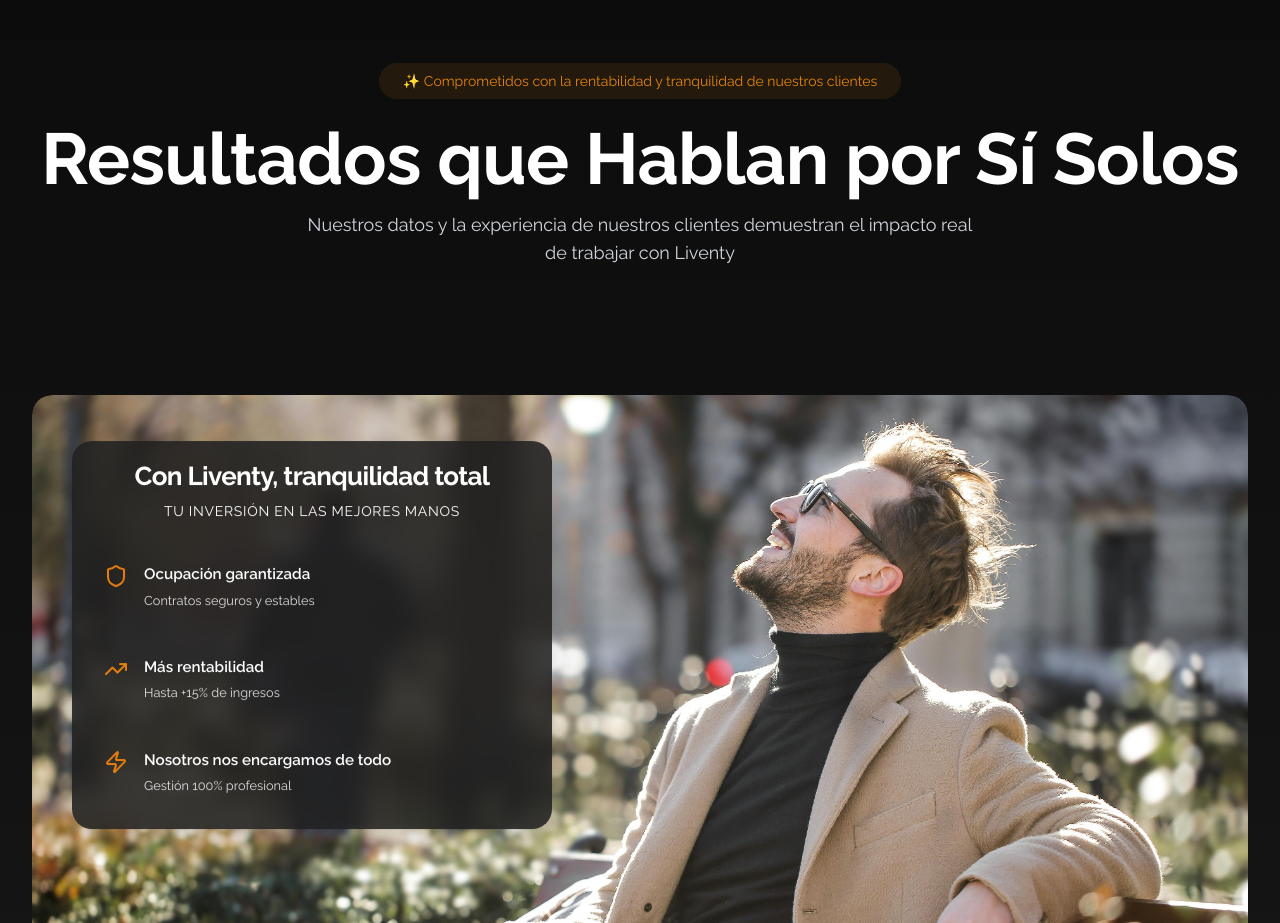
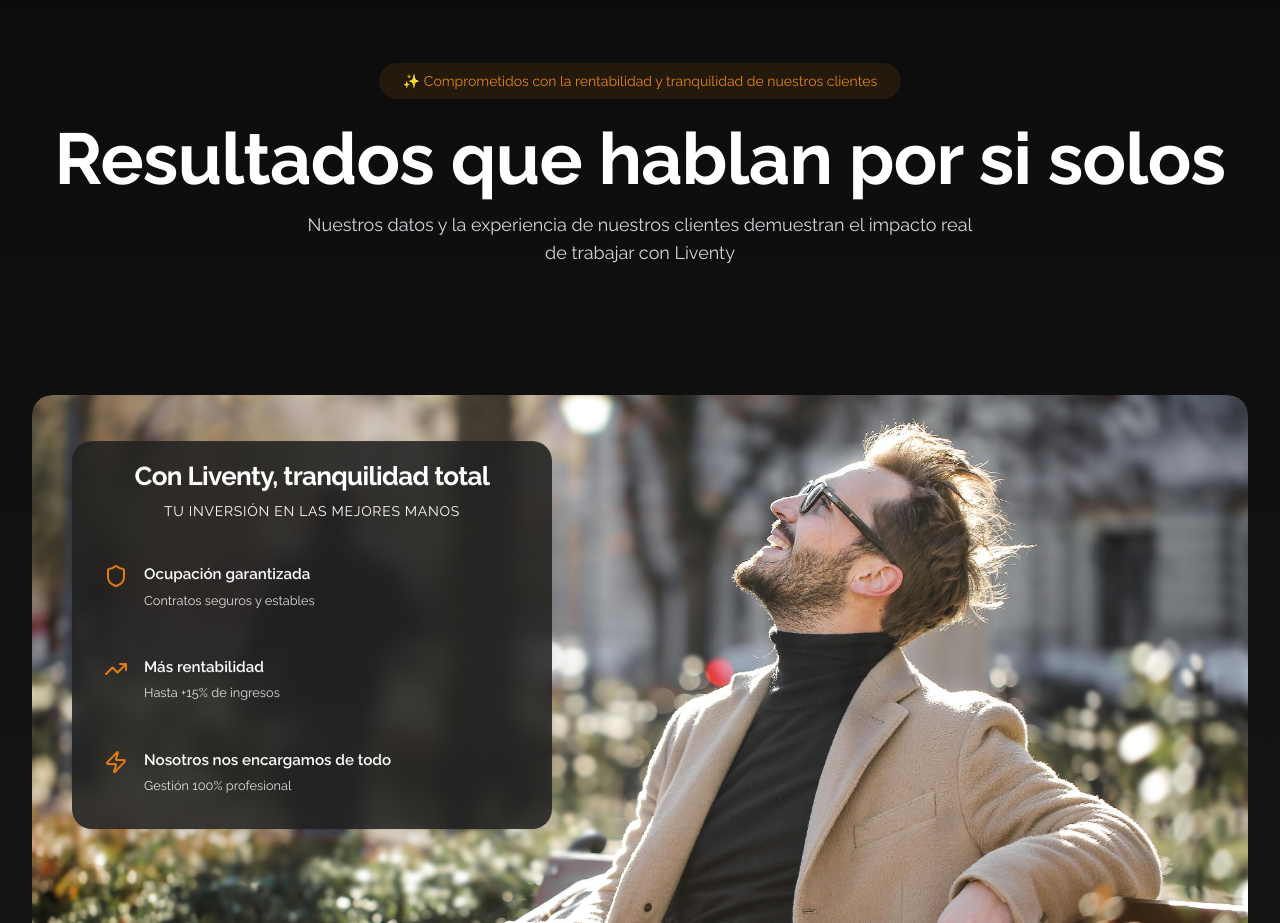
Before and after one commit to LiventyGestion/Liventy-gestion, a React (Vite) app: page / in a window 1280 px wide. Shown: the part 4500-5423 px from the top of the page. Built offline with nearby package versions, Linux system fonts and the light colour scheme.

Commit message:
Fix: Correct title casing in Stats component

```diff
--- a/src/components/Stats.tsx
+++ b/src/components/Stats.tsx
@@ -25,7 +25,7 @@ const Stats = () => {
               </p>
             </div>
             <h2 className="text-5xl sm:text-6xl lg:text-7xl font-bold mb-4 text-white">
-              Resultados que Hablan por Sí Solos
+              Resultados que hablan por si solos
             </h2>
             <p className="text-lg text-gray-300 max-w-2xl mx-auto">
               Nuestros datos y la experiencia de nuestros clientes demuestran el impacto real de trabajar con Liventy
```
